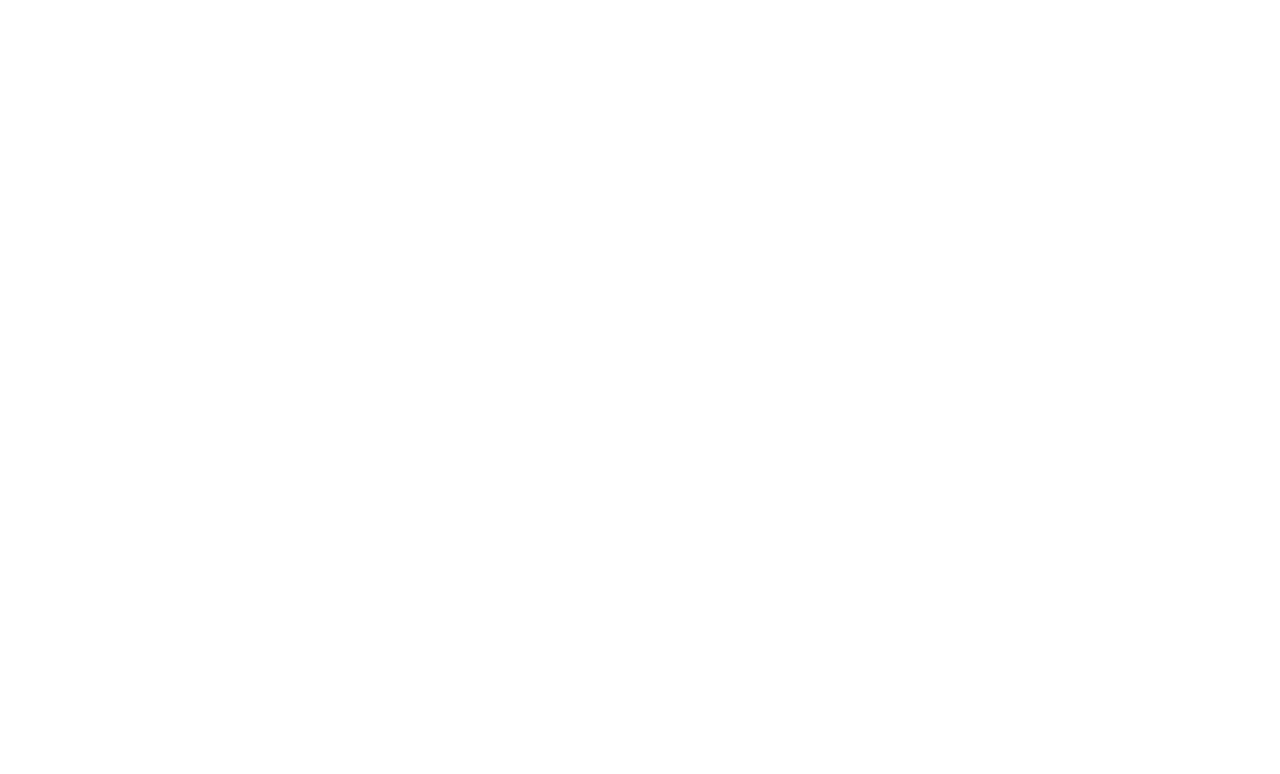
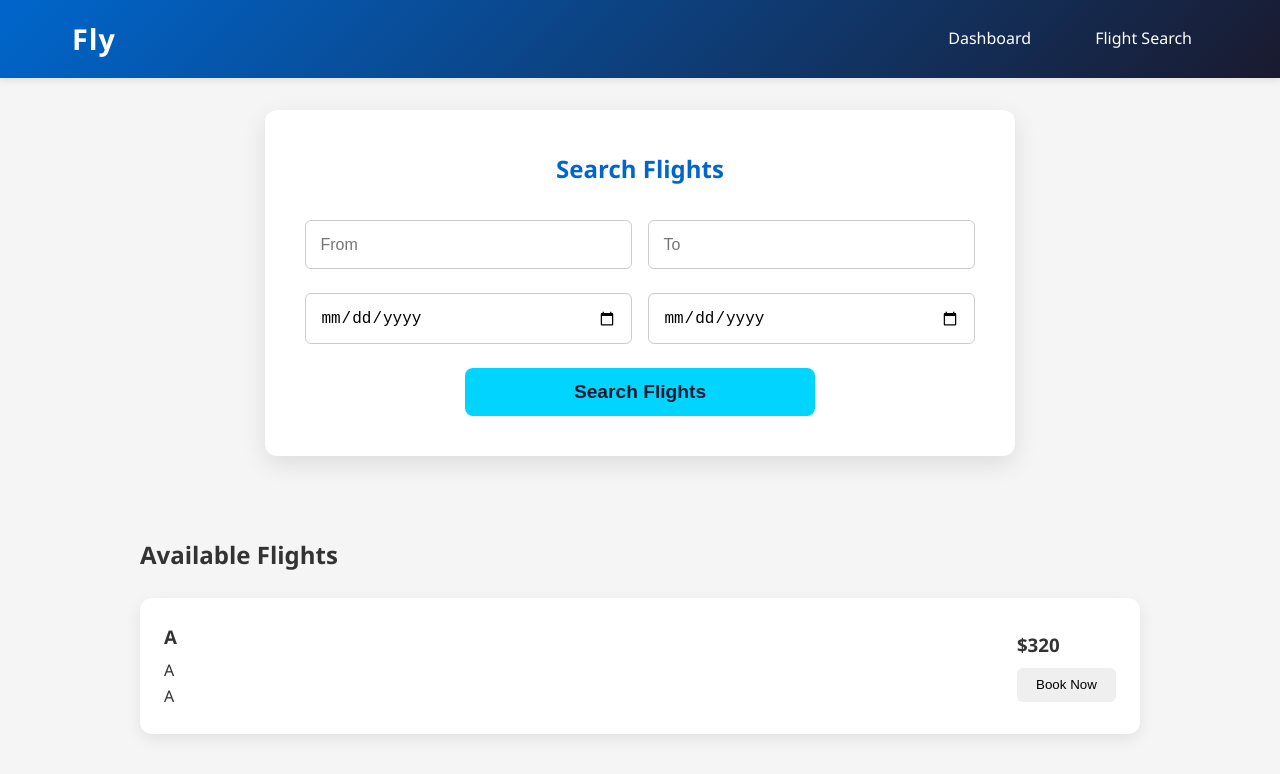
Before and after one commit to Sunaio/Flight-Booking-System, a plain HTML site: page booksearch.html in a window 1280 px wide. Drawn offline with Linux system fonts and the light colour scheme.

Commit message:
finished book searching frontend

```diff
--- a/booksearch.html
+++ b/booksearch.html
@@ -2,9 +2,62 @@
 <html lang="en">
 <head>
     <meta charset="UTF-8">
+    <title>Flight Booking</title>
     <meta name="viewport" content="width=device-width, initial-scale=1.0">
-    <title>Flight Search</title>
+    <link rel="stylesheet" href="css/booksearch.css">
 </head>
 <body>
+    <!-- Navigation Bar -->
+   <nav class="navbar">
+        <div class="navbar-container">
+            <div class="logo">
+                <h1>Fly</h1>
+            </div>
+            <ul class="nav-menu">
+                <li><a href="dashboard.html">Dashboard</a></li>
+                <li><a href="booksearch.html">Flight Search</a></li>
+            </ul>
+        </div>
+    </nav>
+
+    <!-- Search Section -->
+    <section class="flight-search-section">
+        <div class="search-box">
+            <h1>Search Flights</h1>
+            <form id="search-form" class="search-form">
+                <div class ="search-input-group">
+                    <input type="text" id="from" name="from" placeholder="From" required>
+                    <input type="text" id="to" name="to" placeholder="To" required>
+                </div>
+                <div class ="search-input-group">
+                    <input type="date" id="departure" name="departure" required>
+                    <input type="date" id="return">
+                </div>
+                <button type="submit" class="search-btn">Search Flights</button>
+            </form>
+        </div>
+    </section>
+
+    <!-- Results Section -->
+    <section class="results-section">
+        <div class="results-container">
+            <h2>Available Flights</h2>
+            <div id="flightResults" class="flight-results">
+                <!-- Example Card -->
+                <div class="flight-card">
+                    <div class="flight-info">
+                        <h3>A</h3>
+                        <p>A</p>
+                        <p>A</p>
+                    </div>
+                    <div class="flight-price">
+                        <h3>$320</h3>
+                        <button class="book-btn">Book Now</button>
+                    </div>
+                </div>
+            </div>
+        </div>
+    </section>
+    <script src="js/flightsearch.js"></script>
 </body>
 </html>
--- /dev/null
+++ b/css/booksearch.css
@@ -0,0 +1,90 @@
+/* Import global styling from index */
+@import url("styles.css");
+
+/* Search Section */
+.flight-search-section {
+    padding: 2rem 2rem 3rem;
+    display: flex;
+    justify-content: center;
+}
+
+.flight-search-section h1 {
+    text-align: center;
+    padding: 0 0 2rem;
+    color: var(--primary-color);
+}
+
+.search-box {
+    background: white;
+    padding: 2.5rem;
+    border-radius: 12px;
+    box-shadow: 0 8px 25px rgba(0,0,0,0.1);
+    width: 100%;
+    max-width: 750px;
+}
+
+.search-form {
+    display: flex;
+    flex-direction: column;
+    gap: 1.5rem;
+}
+
+.search-input-group {
+    display: grid;
+    grid-template-columns: 1fr 1fr;
+    gap: 1rem;
+}
+
+.search-input-group input {
+    padding: 0.9rem;
+    border-radius: 6px;
+    border: 1px solid #ccc;
+    font-size: 1rem;
+}
+
+/* Results */
+.results-section {
+    padding: 2rem;
+}
+
+.results-container {
+    max-width: 1000px;
+    margin: auto;
+}
+
+.flight-results {
+    display: flex;
+    flex-direction: column;
+    gap: 1.2rem;
+    margin-top: 1.5rem;
+}
+
+.flight-card {
+    background: white;
+    padding: 1.5rem;
+    border-radius: 12px;
+    box-shadow: 0 5px 15px rgba(0,0,0,0.08);
+    display: flex;
+    justify-content: space-between;
+    align-items: center;
+}
+
+.flight-info h3 {
+    margin-bottom: 0.4rem;
+}
+
+.flight-price h3 {
+    margin-bottom: 0.5rem;
+}
+
+.book-btn {
+    padding: 0.6rem 1.2rem;
+    border: none;
+    border-radius: 6px;
+    cursor: pointer;
+}
+
+.book-btn:hover {
+    background: #00b8d4;
+    transform: translateY(-2px);
+}
```
Also changed, not shown: dashboard.html (+12 -0 lines).
